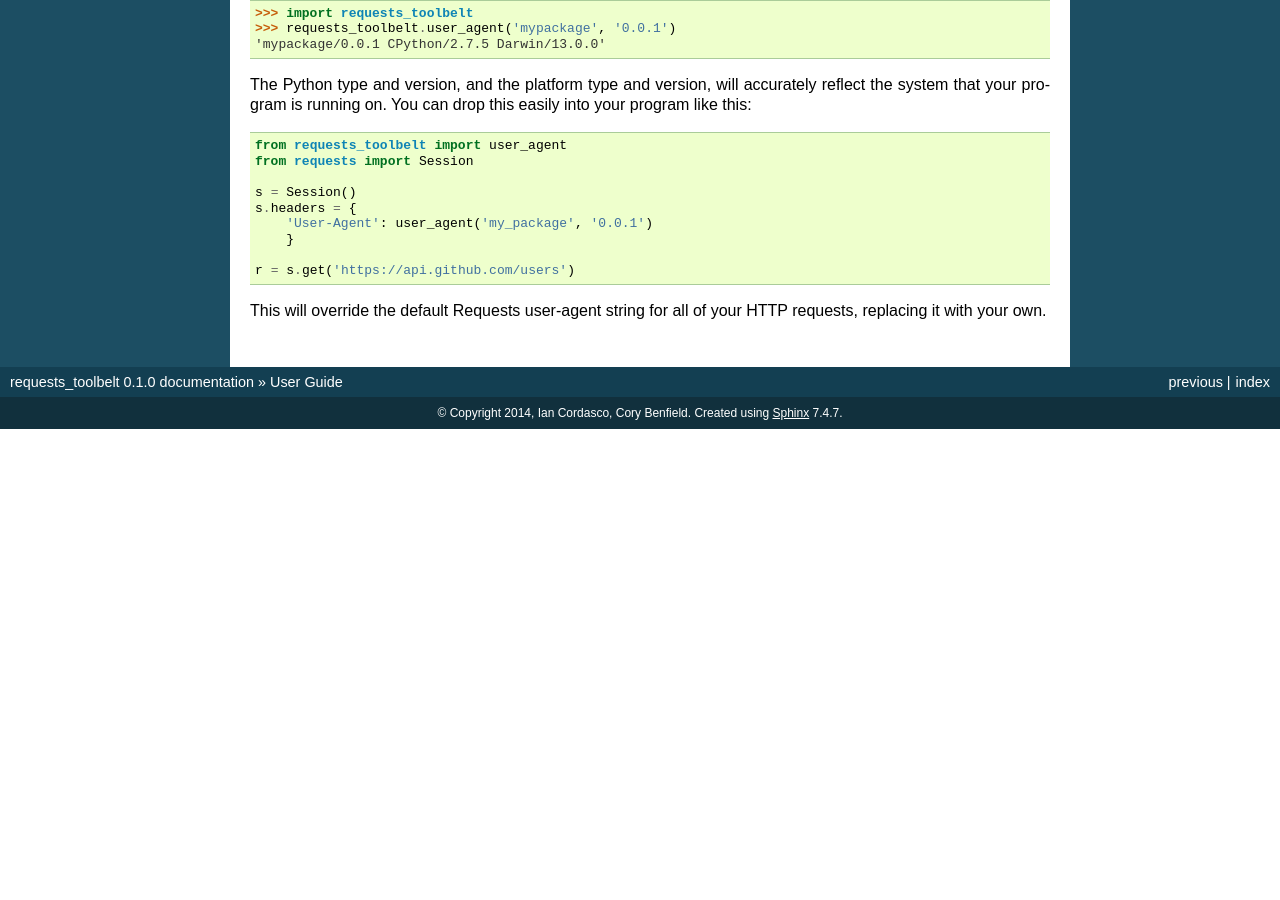
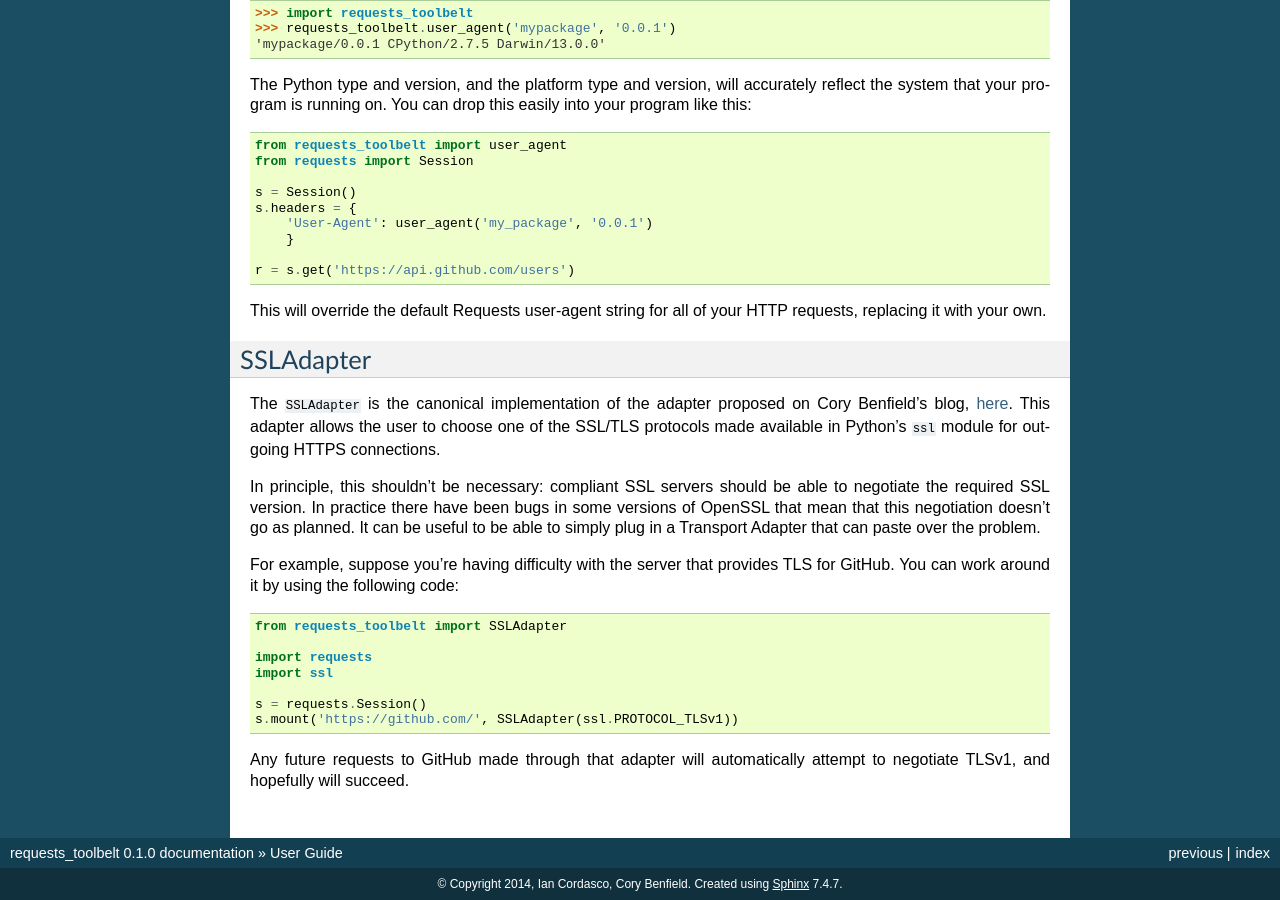
Before and after one commit to requests/toolbelt, a Sphinx documentation site: the page built from docs/user.rst, in a window 1280 px wide and 900 px high, scrolled down 790 px. Built offline with Sphinx 7.4.7, drawn with Linux system fonts in a browser that asks for light colours; before the commit the page ends 1219 px from its top, so only the background shows below that.

Commit message:
Document the SSL Adapter.

```diff
--- a/docs/user.rst
+++ b/docs/user.rst
@@ -71,3 +71,34 @@ into your program like this::
 
 This will override the default Requests user-agent string for all of your HTTP
 requests, replacing it with your own.
+
+
+SSLAdapter
+----------
+
+The ``SSLAdapter`` is the canonical implementation of the adapter proposed on
+Cory Benfield's blog, `here`_. This adapter allows the user to choose one of
+the SSL/TLS protocols made available in Python's ``ssl`` module for outgoing
+HTTPS connections.
+
+In principle, this shouldn't be necessary: compliant SSL servers should be able
+to negotiate the required SSL version. In practice there have been bugs in some
+versions of OpenSSL that mean that this negotiation doesn't go as planned. It
+can be useful to be able to simply plug in a Transport Adapter that can paste
+over the problem.
+
+For example, suppose you're having difficulty with the server that provides TLS
+for GitHub. You can work around it by using the following code::
+
+    from requests_toolbelt import SSLAdapter
+
+    import requests
+    import ssl
+
+    s = requests.Session()
+    s.mount('https://github.com/', SSLAdapter(ssl.PROTOCOL_TLSv1))
+
+Any future requests to GitHub made through that adapter will automatically
+attempt to negotiate TLSv1, and hopefully will succeed.
+
+.. _here: https://lukasa.co.uk/2013/01/Choosing_SSL_Version_In_Requests/
```
